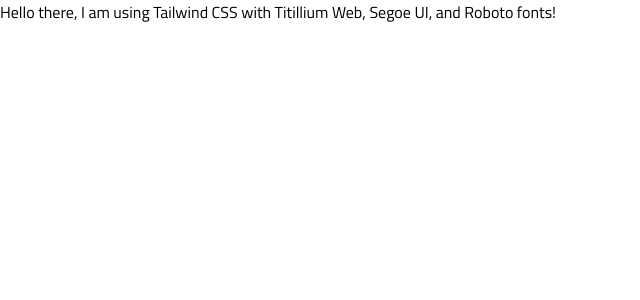
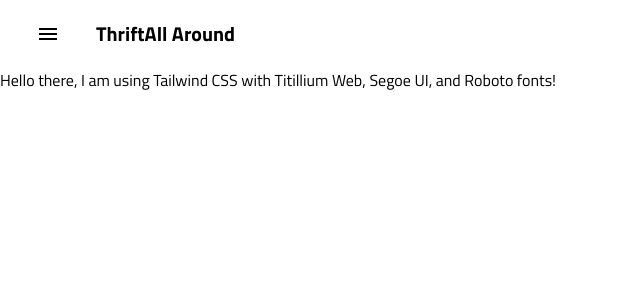
Before and after one commit to arvinder443/ThriftAllAround, a React (Create React App) app in the folder frontend_reactjs/app/: page / in a window 1280 px wide. Shown: the top 300 px of the page, without its empty margins (0-640 px from the left). Built offline with nearby package versions, Linux system fonts and the light colour scheme.

Commit message:
Drawer created using material ui.

```diff
--- a/frontend_reactjs/app/package.json
+++ b/frontend_reactjs/app/package.json
@@ -6,6 +6,7 @@
     "@emotion/react": "^11.11.4",
     "@emotion/styled": "^11.11.5",
     "@gsap/react": "^2.1.1",
+    "@mui/icons-material": "^5.16.5",
     "@mui/material": "^5.16.4",
     "@testing-library/jest-dom": "^5.17.0",
     "@testing-library/react": "^13.4.0",
--- a/frontend_reactjs/app/src/App.js
+++ b/frontend_reactjs/app/src/App.js
@@ -1,8 +1,10 @@
 import './App.css';
+import NavBar from './components/NavBar';
 
 function App() {
   return (
     <div className="App">
+      <NavBar/>
       <header>
         Hello there, I am using Tailwind CSS with Titillium Web, Segoe UI, and Roboto fonts!
       </header>
--- /dev/null
+++ b/frontend_reactjs/app/src/components/NavBar.js
@@ -0,0 +1,84 @@
+import React from 'react';
+import Box from '@mui/material/Box';
+import SwipeableDrawer from '@mui/material/SwipeableDrawer';
+import Button from '@mui/material/Button';
+import List from '@mui/material/List';
+import Divider from '@mui/material/Divider';
+import ListItem from '@mui/material/ListItem';
+import ListItemButton from '@mui/material/ListItemButton';
+import ListItemIcon from '@mui/material/ListItemIcon';
+import ListItemText from '@mui/material/ListItemText';
+import InboxIcon from '@mui/icons-material/MoveToInbox';
+import MailIcon from '@mui/icons-material/Mail';
+import MenuIcon from '@mui/icons-material/Menu';
+
+const NavBar = () => {
+  const [state, setState] = React.useState({ left: false });
+
+  const toggleDrawer = (open) => (event) => {
+    if (
+      event &&
+      event.type === 'keydown' &&
+      ((event.key === 'Tab') || (event.key === 'Shift'))
+    ) {
+      return;
+    }
+    setState({ left: open });
+  };
+
+  const list = () => (
+    <Box
+      sx={{ width: 250 }}
+      role="presentation"
+      onClick={toggleDrawer(false)}
+      onKeyDown={toggleDrawer(false)}
+    >
+      <List>
+        {['Inbox', 'Starred', 'Send email', 'Drafts'].map((text, index) => (
+          <ListItem key={text} disablePadding>
+            <ListItemButton>
+              <ListItemIcon>
+                {index % 2 === 0 ? <InboxIcon /> : <MailIcon />}
+              </ListItemIcon>
+              <ListItemText primary={text} />
+            </ListItemButton>
+          </ListItem>
+        ))}
+      </List>
+      <Divider />
+      <List>
+        {['All mail', 'Trash', 'Spam'].map((text, index) => (
+          <ListItem key={text} disablePadding>
+            <ListItemButton>
+              <ListItemIcon>
+                {index % 2 === 0 ? <InboxIcon /> : <MailIcon />}
+              </ListItemIcon>
+              <ListItemText primary={text} />
+            </ListItemButton>
+          </ListItem>
+        ))}
+      </List>
+    </Box>
+  );
+
+  return (
+    <div className='flex items-center justify-between p-4'>
+      <div className='flex items-center space-x-4'>
+        <Button onClick={toggleDrawer(true)}>
+          <MenuIcon className='text-black' />
+        </Button>
+        <span className='text-xl font-bold text-black'>ThriftAll Around</span>
+      </div>
+      <SwipeableDrawer
+        anchor='left'
+        open={state.left}
+        onClose={toggleDrawer(false)}
+        onOpen={toggleDrawer(true)}
+      >
+        {list()}
+      </SwipeableDrawer>
+    </div>
+  );
+};
+
+export default NavBar;
```
Also changed, not shown: 1 other file (tests, documents, lock files or other folders).
